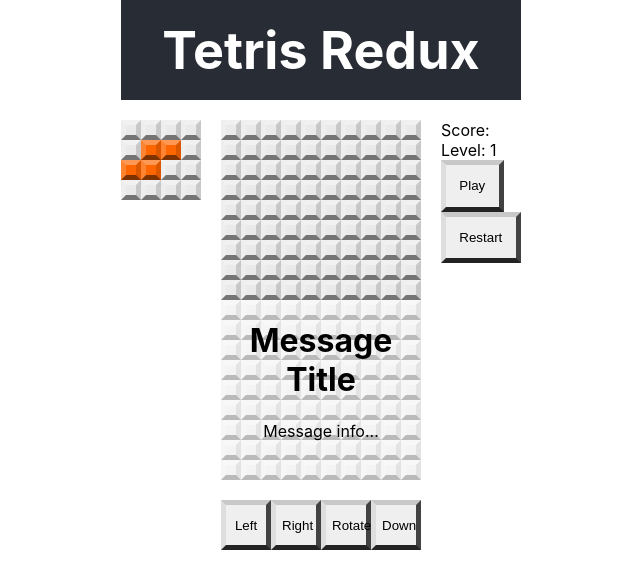
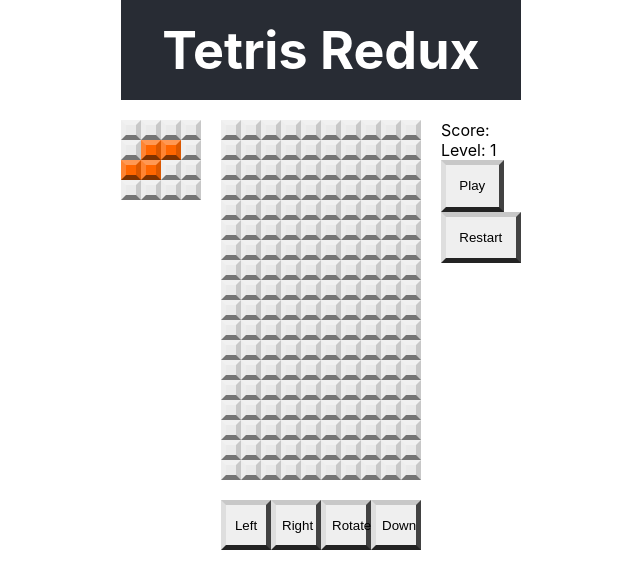
Before and after one commit to AcidicNic/tetris, a React (Create React App) app: page / in a window 1280 px wide. Shown: the top 588 px of the page, without its empty margins (319-959 px from the left). Built offline with nearby package versions, Linux system fonts and the light colour scheme.

Commit message:
Added PopupMessage state connection

```diff
--- a/src/components/MessagePopup.js
+++ b/src/components/MessagePopup.js
@@ -1,10 +1,24 @@
 import React from 'react'
+import { useSelector } from 'react-redux'
 
 export default function MessagePopup(props) {
+  const isRunning = useSelector((state) => state.game.isRunning)
+  const gameOver = useSelector((state) => state.game.gameOver)
+
+  let message = ''
+  let isHidden = 'hidden'
+
+  if (gameOver) {
+    message = 'Game Over'
+    isHidden = ''
+  } else if (!isRunning) {
+    message = 'Paused'
+    isHidden = ''
+  }
+
   return (
-    <div className='message-popup'>
-      <h1>Message Title</h1>
-      <p>Message info...</p>
+    <div className={`message-popup ${ isHidden }`}>
+      <h1>{ message }</h1>
     </div>
   )
 }
```
